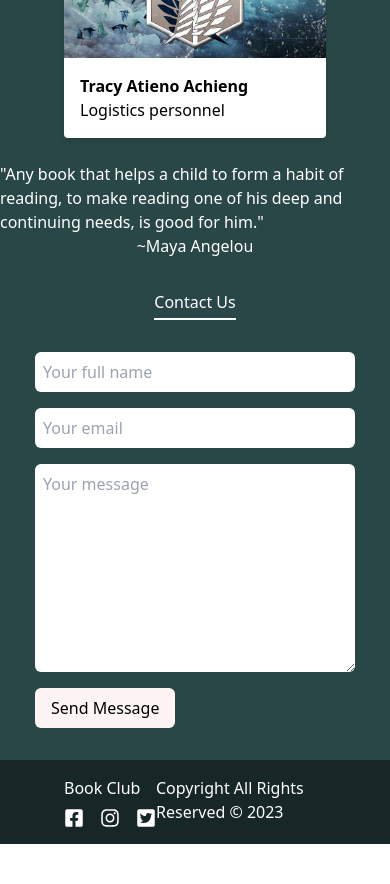
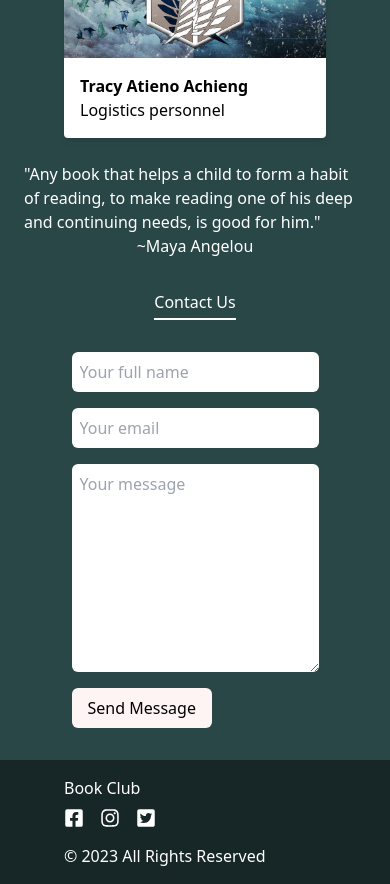
Before and after one commit to MylesMburu/BookClub, a React (Vite) app: page /about in a window 390 px wide. Shown: the part 1580-2464 px from the top of the page. Before the commit the page ends 2424 px from the top, so only its background shows below. Built offline with nearby package versions, Linux system fonts and the light colour scheme.

Commit message:
responsive

```diff
--- a/src/components/About/About.jsx
+++ b/src/components/About/About.jsx
@@ -24,17 +24,17 @@ export const About = () => {
           })}
       </div>
 
-      <div className='flex flex-col pt-6 justify-center items-center'>
+      <div className='flex flex-col px-6 pt-6 justify-center items-center'>
       <span>"Any book that helps a child to form a habit of reading, to make reading one of his deep and continuing needs, is good for him."</span>
       <span>~Maya Angelou</span>
       </div>
 
-      <div className='flex flex-col justify-center items-center mt-8'>
+      <div className='flex flex-col px-6 pt-8 justify-center items-center'>
         <div>
         <h2 className='border-b-2 border-white pb-1'>Contact Us</h2>
         </div>
         <div>
-          <form className="flex flex-col p-8 w-96 text-black">
+          <form className="flex flex-col p-8 w-full md:w-96 text-black">
             <input
               type="text"
               name="name"
--- a/src/components/Footer.jsx
+++ b/src/components/Footer.jsx
@@ -1,31 +1,34 @@
-import React from 'react'
-import {FaFacebookSquare} from 'react-icons/fa'
-import {FaInstagram} from 'react-icons/fa'
-import {FaTwitterSquare} from 'react-icons/fa'
-
+import React from 'react';
+import { FaFacebookSquare, FaInstagram, FaTwitterSquare } from 'react-icons/fa';
 
 export const Footer = () => {
   return (
-    <div className='flex justify-between bg-footer text-white py-4 pl-16'>
-      <div>
+    <div className='flex flex-col md:flex-row justify-between bg-footer text-white py-4 pl-16'>
+      <div className='mb-4 md:mb-0'>
         <div className='pb-2'>
-              <a href="">Book Club</a>
+          <a href=''>Book Club</a>
         </div>
         <div id='social-links' className='flex flex-row gap-4 text-xl'>
           <div>
-              <a href=""><FaFacebookSquare/></a>
+            <a href=''>
+              <FaFacebookSquare />
+            </a>
           </div>
           <div>
-              <a href=""><FaInstagram/></a>
+            <a href=''>
+              <FaInstagram />
+            </a>
           </div>
           <div>
-              <a href=""><FaTwitterSquare/></a>
+            <a href=''>
+              <FaTwitterSquare />
+            </a>
           </div>
         </div>
       </div>
       <div className='pr-16'>
-      <span>Copyright All Rights Reserved © 2023</span>
+        <span>© 2023 All Rights Reserved</span>
       </div>
     </div>
-  )
-}
+  );
+};
--- a/src/components/Home/Mission.jsx
+++ b/src/components/Home/Mission.jsx
@@ -2,7 +2,7 @@ import React from 'react'
 
 export const Mission = () => {
   return (
-    <div className='flex flex-col justify-center items-center p-6'>
+    <div className='flex flex-col justify-center items-center p-2 md:p-4'>
       <h2 className='border-b-2 border-white pb-1'>Mission</h2>
       <div className='px-6'>
       <p>
--- a/src/components/Home/Solution.jsx
+++ b/src/components/Home/Solution.jsx
@@ -2,7 +2,7 @@ import React from 'react'
 
 export const Solution = () => {
   return (
-    <div className='flex flex-col justify-center items-center p-6'>
+    <div className='flex flex-col justify-center items-center p-2 pb-4 md:p-4'>
       <h2 className='border-b-2 border-white pb-1'>Solution</h2>
       <div>
         <p className='px-6'>Book Club is essentially an idea to set up a portable library where we identify, categorize and document individuals in these institutions, giving them a book they can pick from our catalog after reading the synopsis. After a set period, we exchange books and, if individuals want, notes with a different institution with the exact number of students and readers. To remain eligible for this exchange, the condition of one's book should be excellent lest one get a temporary or permanent suspension.</p>
--- a/src/components/Home/Synopsis.jsx
+++ b/src/components/Home/Synopsis.jsx
@@ -47,7 +47,7 @@ const Synopsis = () => {
         ))}
       </Swiper>
     </div>
-    <div className='flex flex-col justify-center items-center p-6'>
+    <div className='flex flex-col justify-center items-center p-2 md:p-4'>
         <h2 className='border-b-2 border-white pb-1'>Synopsis</h2>
         <div className='px-6'>
             <p>
```
Lines whose indentation alone changed are shown as unchanged.
